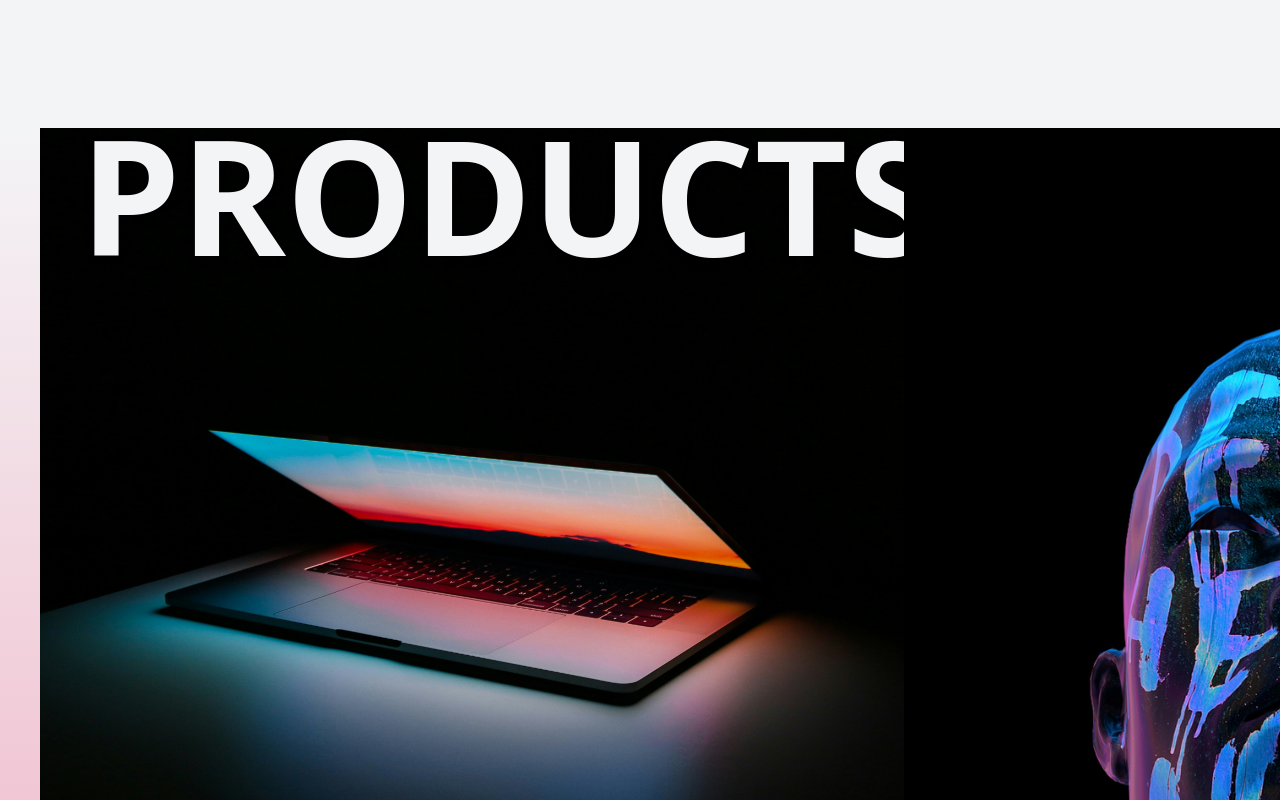
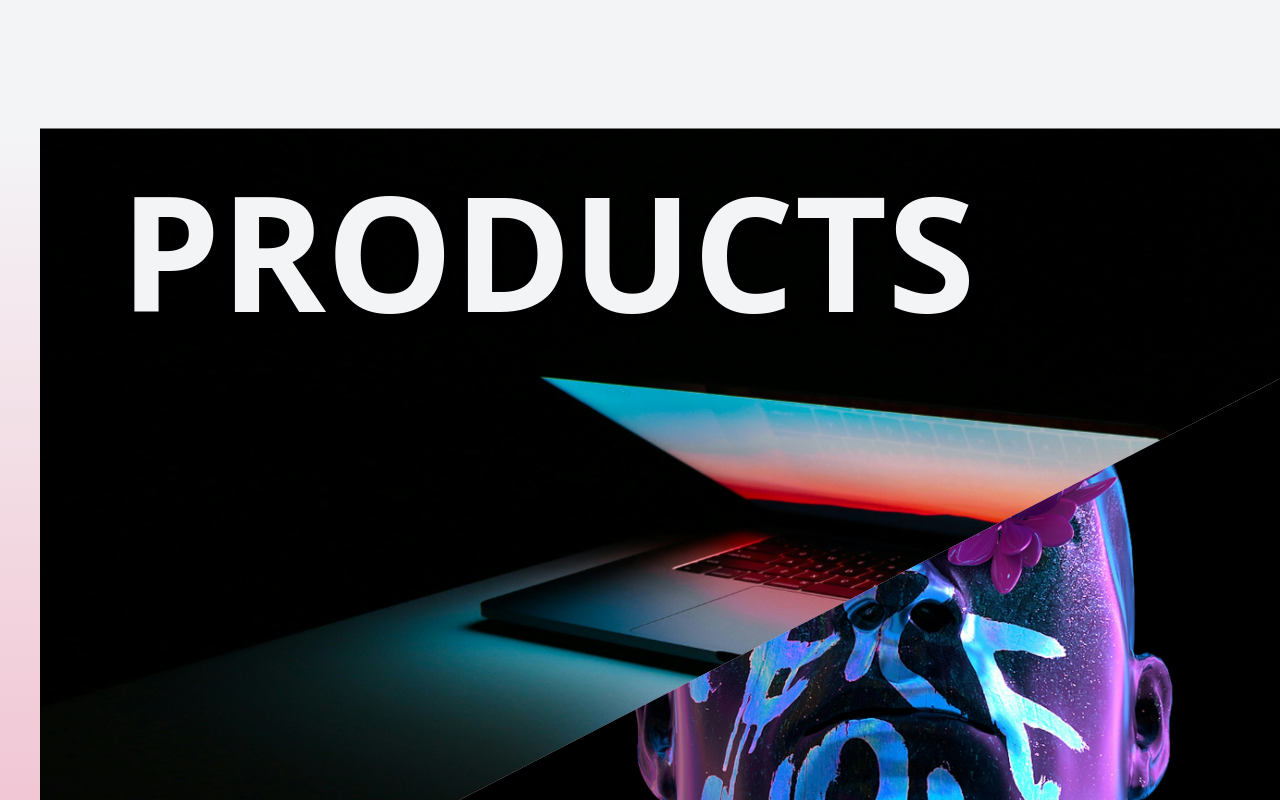
Before and after one commit to aepatino5112/tekkadot, a Next.js app in the folder client/: page / in a window 1280 px wide. Shown: the part 2440-3240 px from the top of the page. Built offline with nearby package versions, Linux system fonts and the light colour scheme.

Commit message:
feat(WIP): add clipped images to the diagonal selector

```diff
--- a/client/app/(root)/layout.tsx
+++ b/client/app/(root)/layout.tsx
@@ -6,7 +6,7 @@
 
 const montserrat = Montserrat({
   variable: "--font-montserrat",
-  weight: ["400", "500", "600", "700"],
+  weight: ["400", "500", "600", "700", "900"],
   subsets: ["latin"]
 });
 
--- a/client/app/globals.css
+++ b/client/app/globals.css
@@ -299,7 +299,19 @@
         will-change: opacity;
     }
 
+    .clip-left {
+        clip-path: polygon(0 0, 100% 0, 0 100%);
+    }
+
+    .clip-right {
+        clip-path: polygon(100% 0, 100% 100%, 0 100%);
+    }
+
     .drop-shadow-lg {
         filter: drop-shadow(2px 4px 6px rgba(0, 0, 0, 0.5));
     }
+
+    .drop-shadow-custom {
+        filter: drop-shadow(12px 12px 0 rgba(194, 195, 197, 0.25));
+    }
 }
--- a/client/components/DiagonalSelector.tsx
+++ b/client/components/DiagonalSelector.tsx
@@ -3,15 +3,13 @@
 const DiagonalSelector = () => {
 
     return (
-        <section className="grid grid-cols-2 w-[107.938rem] h-[55.438rem]">
-            <Link href="/products" className="relative group overflow-hidden">
-                <div className="absolute inset-0 bg-[url(/selector/products.jpg)] bg-cover bg-center transition-transform duration-500 group-hover:scale-105"></div>
-                <h2 className="absolute top-10 left-10 text-white-500 text-[10rem] font-bold drop-shadow-lg">PRODUCTS</h2>
+        <section className="relative w-[107.938rem] h-[55.438rem]">
+            <Link href="/products" className="absolute inset-0 z-10 clip-left bg-[url(/selector/products.jpg)] bg-cover bg-center group">
+                <h2 className="absolute z-20 top-24 left-20 text-white-500 text-[10rem] font-black drop-shadow-lg drop-shadow-custom">PRODUCTS</h2>
             </Link>
 
-            <Link href="/nfts" className="relative group overflow-hidden">
-                <div className="absolute inset-0 bg-[url(/selector/nfts.jpg)] bg-cover bg-center transition-transform duration-500 group-hover:scale-105"></div>
-                <h2 className="absolute bottom-10 right-10 text-white-500 text-[10rem] font-bold drop-shadow-lg">NFTs</h2>
+            <Link href="/nfts" className="absolute inset-0 z-20 clip-right bg-[url(/selector/nfts.jpg)] bg-cover bg-center group">
+                <h2 className="absolute z-20 bottom-24 right-20 text-white-500 text-[10rem] font-black drop-shadow-lg drop-shadow-custom">NFTs</h2>
             </Link>
         </section>
     );
```
